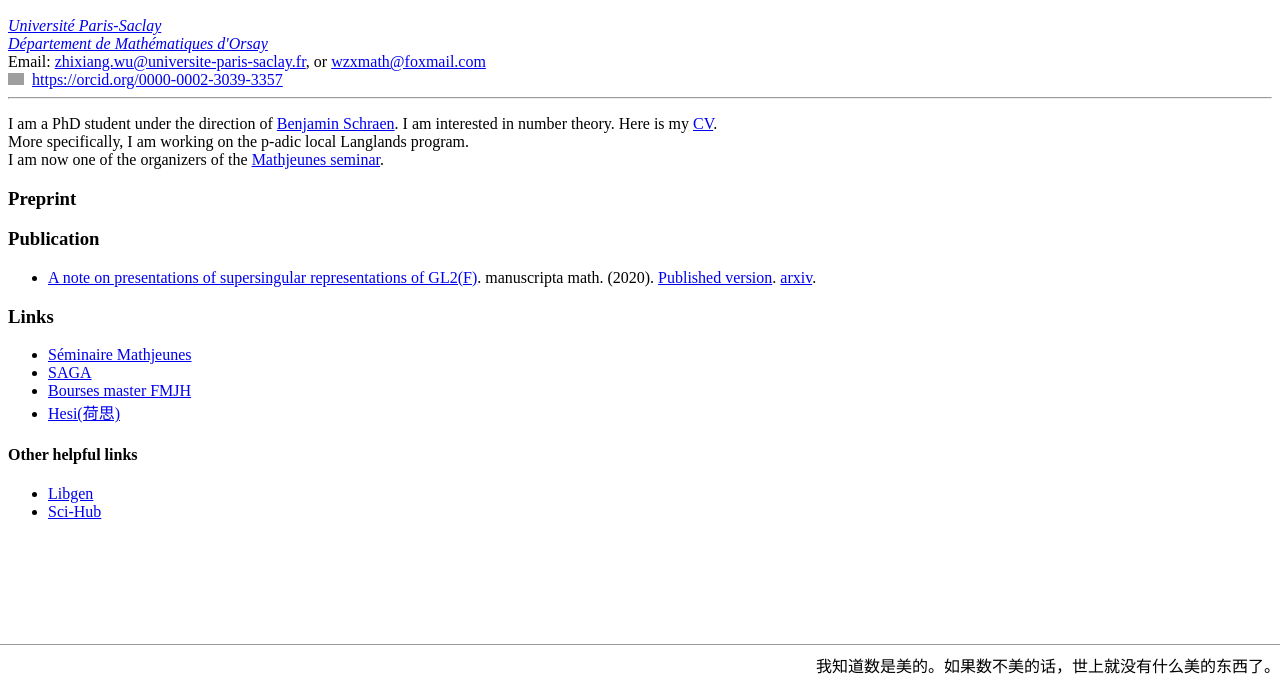
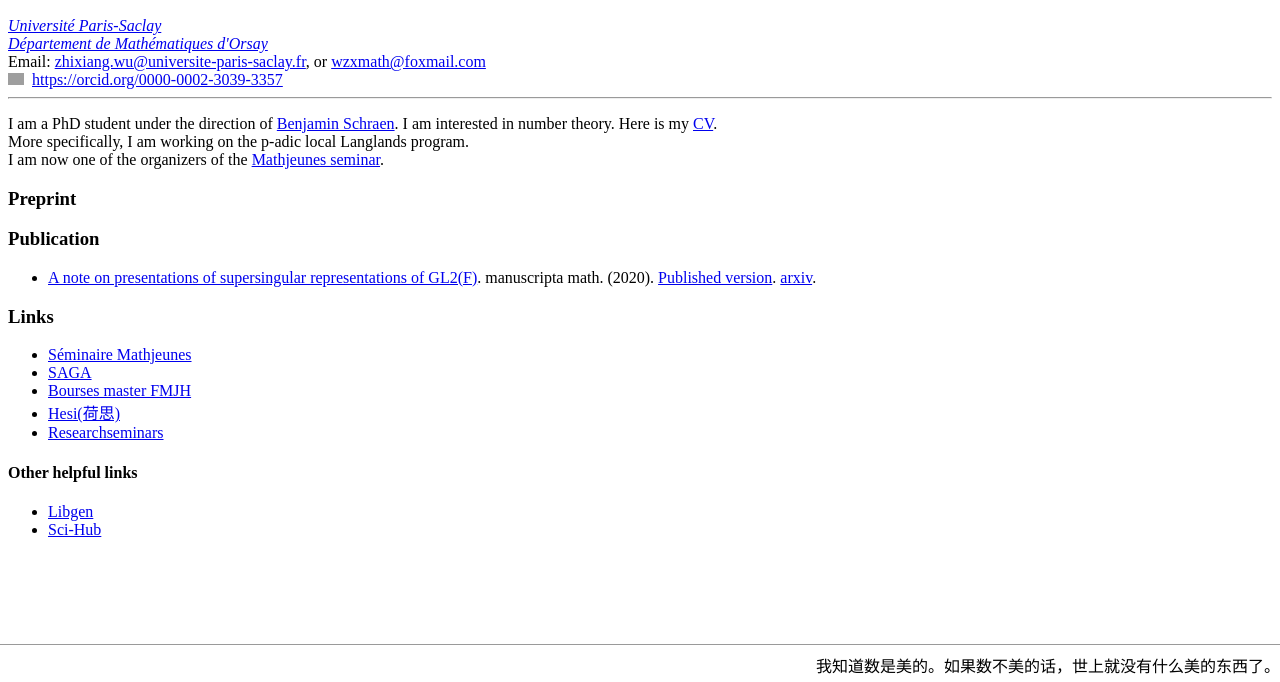
Before and after one commit to wzxmath/wzxmath.github.io, a plain HTML site: page index.html in a window 1280 px wide. Shown: the part 118-800 px from the top of the page. Drawn offline with Linux system fonts and the light colour scheme; grey boxes are pictures that could not be loaded.

Commit message:
Update index.html

```diff
--- a/index.html
+++ b/index.html
@@ -55,6 +55,7 @@ I am now one of the organizers of the <a href=" https://sites.google.com/site/se
     <li> <a href="https://www.imo.universite-paris-saclay.fr/-SAGA-?lang=fr"> SAGA</a></li>
     <li> <a href="https://www.fondation-hadamard.fr/fr/master-bourses-de-master/master-401-appels-candidatures-pour-une-bourse-de-master"> Bourses master FMJH</a>
     <li> <a href="https://sites.google.com/view/aosun/miscellaneous/hesi"> Hesi(荷思)</a></li>
+    <li> <a href="https://researchseminars.org"> Researchseminars</a></li>
 </ul>
 <h4>Other helpful links</h4>
 <ul>
```
